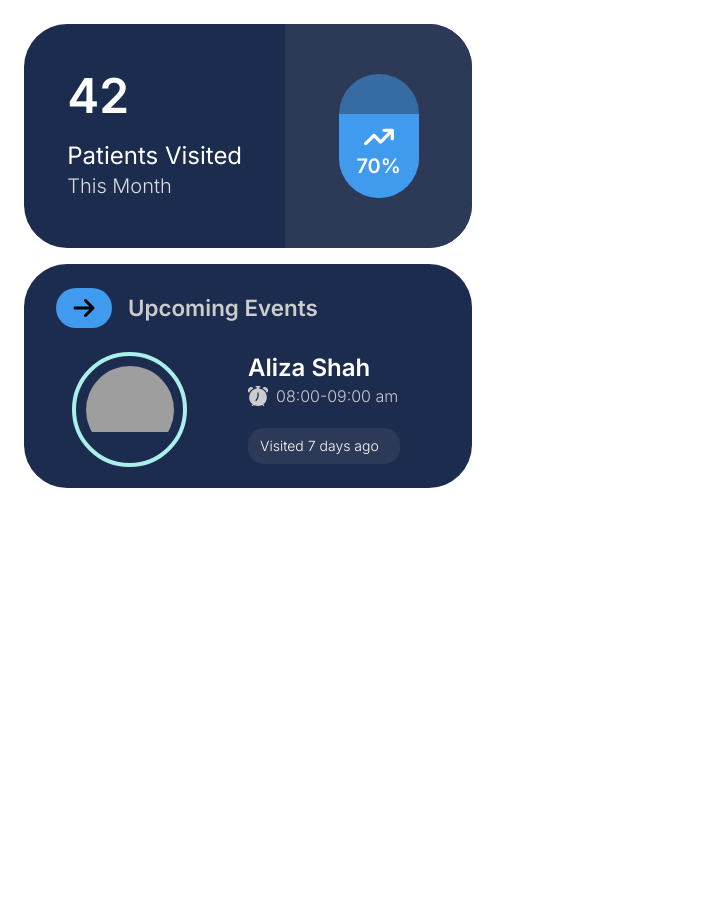
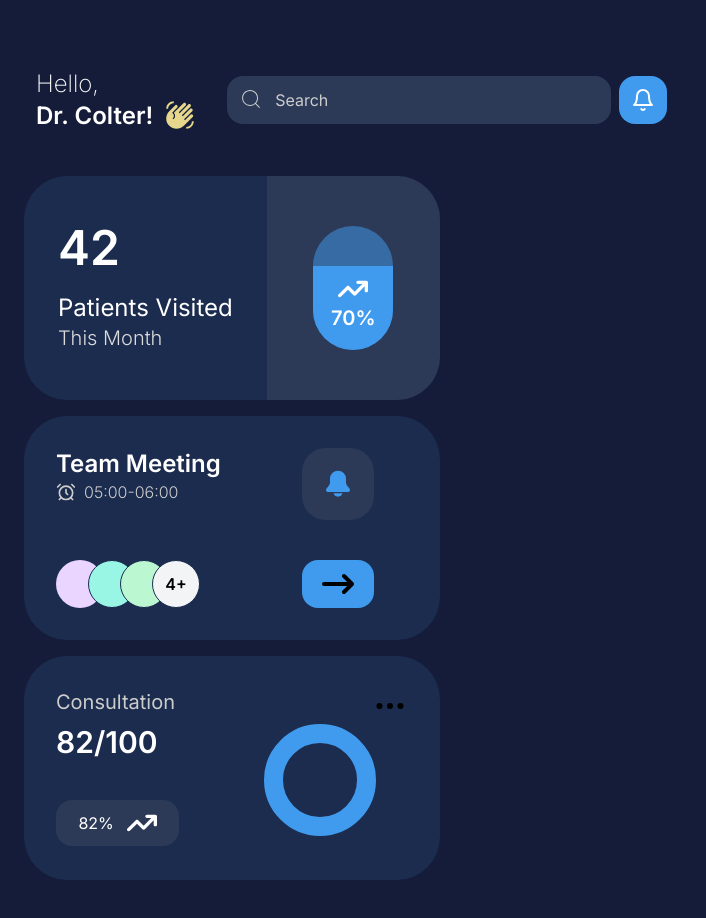
Before and after one commit to whysosaket/Doctor-Dashboard, a Next.js app in the folder my-app/: page / in a window 1280 px wide. Shown: the whole page, without its empty margins (0-706 px from the left). Before the commit the page ends 800 px from the top, so only its background shows below. Built offline with nearby package versions, Linux system fonts and the light colour scheme; grey boxes are pictures that could not be loaded.

Commit message:
Added More Components

```diff
--- /dev/null
+++ b/my-app/app/components/Consultation.tsx
@@ -0,0 +1,30 @@
+import React from 'react'
+import { HiOutlineDotsHorizontal } from "react-icons/hi";
+import { FaArrowTrendUp } from "react-icons/fa6";
+
+const Consultation = () => {
+  return (
+    <div className="bg-secondary w-[26rem] h-[14rem] rounded-[2.7rem] flex flex-col overflow-hidden my-4 py-8 px-8">
+        <div className='flex justify-between w-full'>
+            <h1 className='text-[#CCC] text-xl'>Consultation</h1>
+            <HiOutlineDotsHorizontal className='text-black text-4xl' />
+        </div>
+        <div className='w-full flex'>
+            <div className='w-1/2'>
+                <h1 className='text-3xl font-semibold'>82/100</h1>
+                <div className='bg-tertiary w-[70%] flex justify-between align-middle px-4 py-2 rounded-2xl mt-10'>
+                    <h1 className='text-center m-auto'>82%</h1>
+                    <FaArrowTrendUp className="text-white text-3xl mx-auto" />
+                </div>
+            </div>
+            <div className='w-1/2'>
+                <div className='w-28 h-28 border-[1.2rem] border-[#409BEE] rounded-full mx-auto' >
+
+                </div>
+            </div>
+        </div>
+    </div>
+  )
+}
+
+export default Consultation
--- a/my-app/app/components/PatientsVisited.tsx
+++ b/my-app/app/components/PatientsVisited.tsx
@@ -3,7 +3,7 @@ import { FaArrowTrendUp } from "react-icons/fa6";
 
 const PatientsVisited = () => {
   return (
-    <div className="bg-secondary w-[28rem] h-[14rem] rounded-[2.7rem] flex overflow-hidden">
+    <div className="bg-secondary w-[26rem] h-[14rem] rounded-[2.7rem] flex overflow-hidden">
       <div className="w-7/12 flex align-middle justify-center">
         <div className="my-auto">
           <h1 className="text-5xl font-semibold">42</h1>
--- /dev/null
+++ b/my-app/app/components/TeamMeeting.tsx
@@ -0,0 +1,36 @@
+import React from "react";
+import { LuAlarmClock } from "react-icons/lu";
+import { GoBellFill } from "react-icons/go";
+import { FaArrowRightLong } from "react-icons/fa6";
+
+const TeamMeeting = () => {
+  return (
+    <div className="bg-secondary w-[26rem] h-[14rem] rounded-[2.7rem] flex overflow-hidden my-4 py-8 px-8">
+      <div className="w-[70%]">
+        <h1 className="font-semibold text-2xl">Team Meeting</h1>
+        <div className="flex">
+          <LuAlarmClock className="text-[#CCC] text-xl my-auto mr-2" />
+          <h1 className="text-[#CCC] text-md font-light">05:00-06:00</h1>
+        </div>
+        <div className="mt-14 flex">
+            <div className="bg-purple-200 w-12 h-12 rounded-full border-3 border-[#1B2C4F]"></div>
+            <div className="bg-teal-200 w-12 h-12 rounded-full border border-3 border-[#1B2C4F] relative right-4"></div>
+            <div className="bg-green-200 w-12 h-12 rounded-full border border-3 border-[#1B2C4F] relative right-8"></div>
+            <div className="bg-gray-100 w-12 h-12 rounded-full border border-3 border-[#1B2C4F] relative right-12 text-black font-semibold flex justify-center align-middle">
+                <h1 className="my-auto">4+</h1>
+            </div>
+        </div>
+      </div>
+      <div className="w-[30%] flex flex-col justify-between align-middle">
+        <div className="bg-tertiary w-[4.5rem] h-[4.5rem] flex justify-center align-middle rounded-3xl">
+          <GoBellFill className="text-[#409BEE] text-[2rem] my-auto" />
+        </div>
+        <div className="bg-bright w-[4.5rem] h-12 flex justify-center align-middle rounded-2xl">
+          <FaArrowRightLong className="text-black text-[2rem] my-auto" />
+        </div>
+      </div>
+    </div>
+  );
+};
+
+export default TeamMeeting;
--- /dev/null
+++ b/my-app/app/components/TopBar/Search.tsx
@@ -0,0 +1,13 @@
+import React from 'react'
+import { CiSearch } from "react-icons/ci";
+
+const Search = () => {
+  return (
+    <div className='w-[24rem] text-md mx-8 my-auto'>
+        <CiSearch className='text-[#CCC] absolute ml-3 mt-[0.7rem]' />
+        <input type="text" className='bg-tertiary py-2 rounded-[1rem] w-full text-[16px] placeholder-[#CCC] outline-none pl-12' placeholder='Search' />
+    </div>
+  )
+}
+
+export default Search
--- /dev/null
+++ b/my-app/app/components/TopBar/TopBar.tsx
@@ -0,0 +1,27 @@
+import React from 'react'
+import { MdWavingHand } from "react-icons/md";
+import Search from './Search';
+import { FiBell } from "react-icons/fi";
+
+const TopBar = () => {
+  return (
+    <div className='my-8 p-3 text-2xl flex'>
+        <div>
+        <h1 className='font-extralight'>Hello, </h1>
+        <h1 className='flex font-semibold'>
+            Dr. Colter!
+        <MdWavingHand className='text-3xl ml-3 text-[#E6D78C]' />
+        </h1>
+        </div>
+        <div className='my-auto'>
+            <Search />
+        </div>
+        <div className='my-auto bg-bright p-3 rounded-2xl -ml-6'>
+            <FiBell className='text-2xl my-auto ' />
+        </div>
+
+    </div>
+  )
+}
+
+export default TopBar
--- a/my-app/app/components/UpcomingEvents.tsx
+++ b/my-app/app/components/UpcomingEvents.tsx
@@ -1,37 +1,43 @@
-import React from 'react'
+import React from "react";
 import { FaArrowRight } from "react-icons/fa6";
 import { BsFillAlarmFill } from "react-icons/bs";
 
 const UpcomingEvents = () => {
   return (
-    <div className='bg-secondary w-[28rem] h-[14rem] rounded-[2.7rem] flex flex-col overflow-hidden my-4 py-6 px-8'>
-        <div className='flex align-middle'>
-            <div className='bg-bright w-14 p-2 rounded-[12rem] flex justify-center'>
-                <FaArrowRight className='text-black text-2xl'/>
+    <div className="bg-secondary w-[26rem] h-[14rem] rounded-[2.7rem] flex flex-col overflow-hidden my-4 py-6 px-8">
+      <div className="flex align-middle">
+        <div className="bg-bright w-14 p-2 rounded-[12rem] flex justify-center">
+          <FaArrowRight className="text-black text-2xl" />
         </div>
-            <h1 className='text-[#CCC] font-semibold my-auto ml-4 text-[1.4rem]'>Upcoming Events</h1>
+        <h1 className="text-[#CCC] font-semibold my-auto ml-4 text-[1.4rem]">
+          Upcoming Events
+        </h1>
       </div>
-        <div className='flex mt-6'>
-            <div className='w-1/2 flex justify-center'>
-                <div className='bg-secondary h-[7.2rem] w-[7.2rem] rounded-full flex justify-center align-middle my-auto border-4 border-[#ABEFEB] mx-auto ml-4'>
-                <div className='h-[5.5rem] w-[5.5rem] rounded-full overflow-hidden my-auto'>
-                    <img src='https://cdn.pixabay.com/photo/2015/10/05/22/37/blank-profile-picture-973460_960_720.png' alt='doctor' className='w-96'/>
+      <div className="flex mt-6">
+        <div className="w-1/2 flex justify-center">
+          <div className="bg-secondary h-[7.2rem] w-[7.2rem] rounded-full flex justify-center align-middle my-auto border-4 border-[#ABEFEB] mx-auto ml-4">
+            <div className="h-[5.5rem] w-[5.5rem] rounded-full overflow-hidden my-auto">
+              <img
+                src="https://cdn.pixabay.com/photo/2015/10/05/22/37/blank-profile-picture-973460_960_720.png"
+                alt="doctor"
+                className="w-96"
+              />
             </div>
           </div>
         </div>
-            <div className='w-1/2'>
-                <h1 className='font-semibold text-2xl'>Aliza Shah</h1>
-                <div className='flex'>
-                    <BsFillAlarmFill className='text-[#CCC] text-xl my-auto mr-2'/>
-                    <h1 className='text-[#CCC] text-md font-light'>08:00-09:00 am</h1>
+        <div className="w-1/2">
+          <h1 className="font-semibold text-2xl">Aliza Shah</h1>
+          <div className="flex">
+            <BsFillAlarmFill className="text-[#CCC] text-xl my-auto mr-2" />
+            <h1 className="text-[#CCC] text-md font-light">08:00-09:00 am</h1>
           </div>
-                <div className='bg-tertiary mt-5 w-[9.5rem] px-3 py-2 rounded-[1rem]'>
-                    <h1 className='font-light text-sm'>Visited 7 days ago</h1>
+          <div className="bg-tertiary mt-5 w-[9.5rem] px-3 py-2 rounded-[1rem]">
+            <h1 className="font-light text-sm">Visited 7 days ago</h1>
           </div>
         </div>
       </div>
     </div>
-  )
-}
+  );
+};
 
-export default UpcomingEvents
+export default UpcomingEvents;
--- a/my-app/app/globals.css
+++ b/my-app/app/globals.css
@@ -21,4 +21,5 @@
 body{
   font-family: "Manrope", sans-serif;
   font-style: normal;
+  background-color: #151C39;
 }
--- a/my-app/app/page.tsx
+++ b/my-app/app/page.tsx
@@ -1,12 +1,18 @@
 import Image from "next/image";
 import PatientsVisited from "./components/PatientsVisited";
 import UpcomingEvents from "./components/UpcomingEvents";
+import TeamMeeting from "./components/TeamMeeting";
+import Consultation from "./components/Consultation";
+import TopBar from "./components/TopBar/TopBar";
 
 export default function Home() {
   return (
    <div className="text-white p-6">
+    <TopBar />
     <PatientsVisited />
-    <UpcomingEvents />
+    {/* <UpcomingEvents /> */}
+    <TeamMeeting />
+    <Consultation />
    </div>
   );
 }
```
Lines whose indentation alone changed are shown as unchanged.
